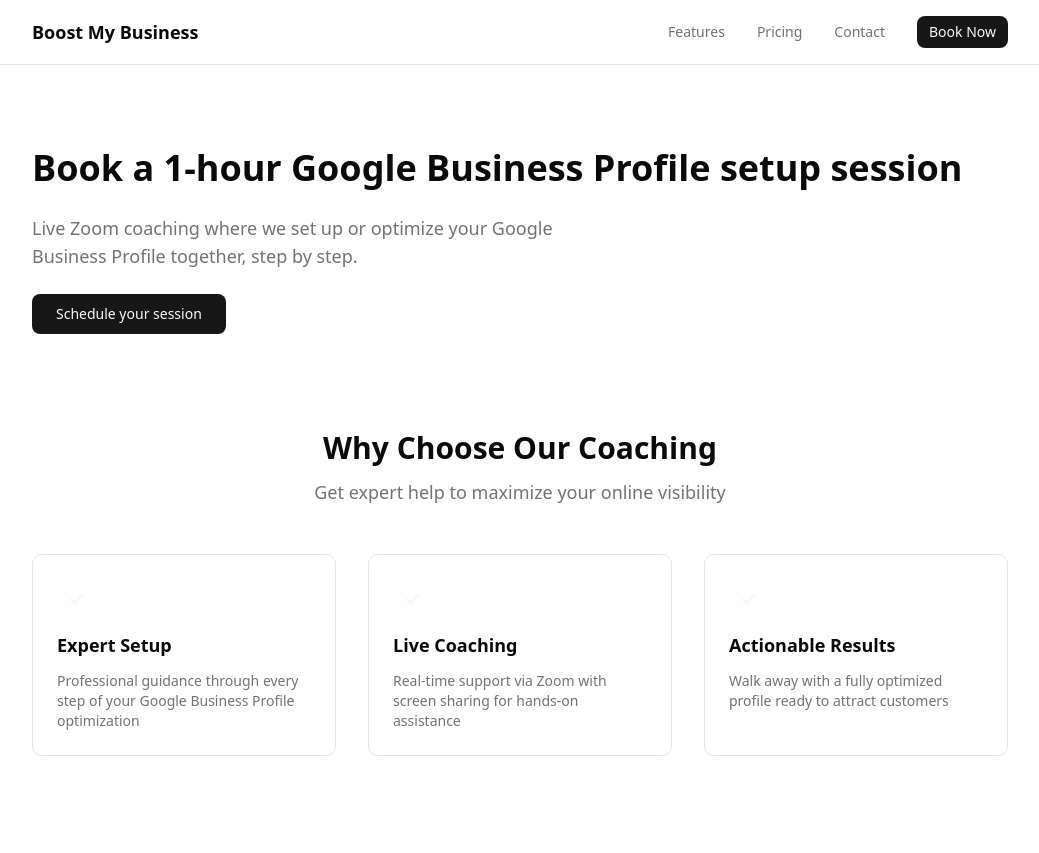
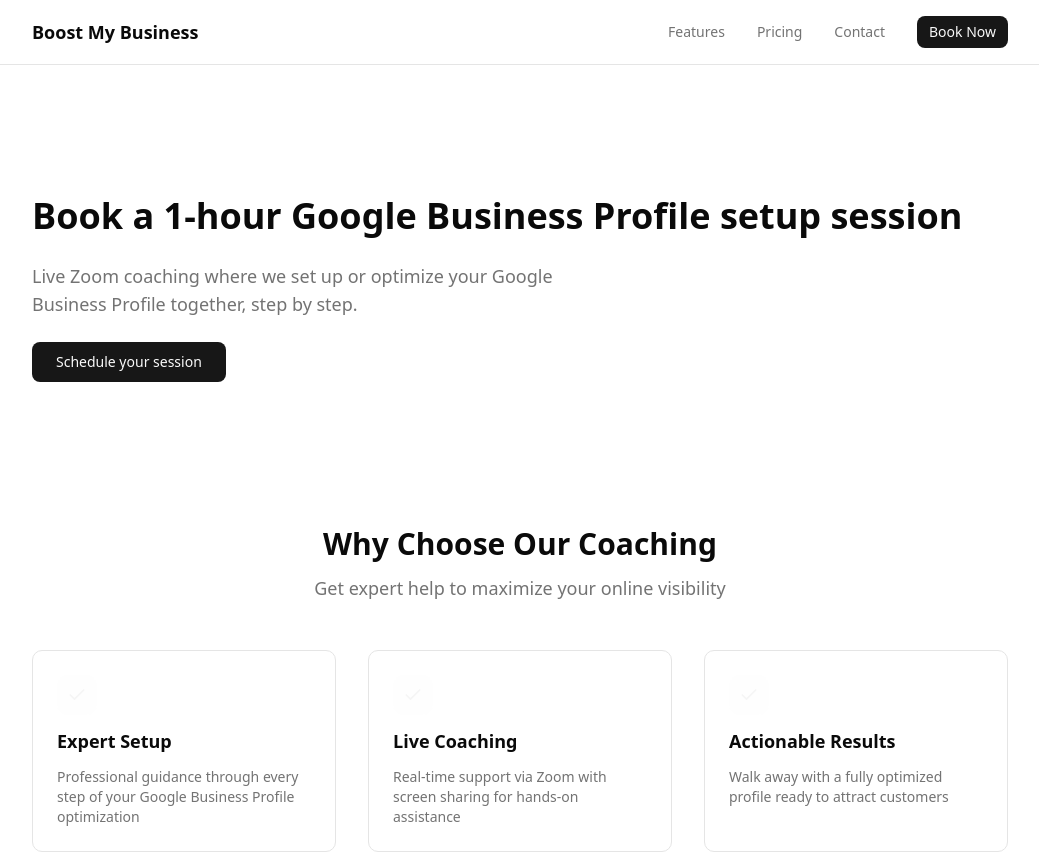
Before and after one commit to AC-repo/Boost-My-Business, a Next.js app in the folder boost-my-business/: page / in a window 1280 px wide. Shown: the top 853 px of the page, without its empty margins (120-1159 px from the left). Built offline with nearby package versions, Linux system fonts and the light colour scheme.

Commit message:
Replace CTAButton with Button for scheduling

```diff
--- a/boost-my-business/components/Hero.tsx
+++ b/boost-my-business/components/Hero.tsx
@@ -1,8 +1,18 @@
-import { CTAButton } from "@/components/CTAButton"
+// components/Hero.tsx
+'use client'
+
+import { Button } from '@/components/ui/button'
 
 export function Hero() {
+  const handleSchedule = () => {
+    const pricingSection = document.getElementById('pricing')
+    if (pricingSection) {
+      pricingSection.scrollIntoView({ behavior: 'smooth' })
+    }
+  }
+
   return (
-    <section className="space-y-6">
+    <section id="hero" className="space-y-6 py-12">
       <h1 className="text-4xl font-bold leading-tight">
         Book a 1-hour Google Business Profile setup session
       </h1>
@@ -12,7 +22,9 @@
         Profile together, step by step.
       </p>
 
-      <CTAButton />
+      <Button size="lg" onClick={handleSchedule}>
+        Schedule your session
+      </Button>
     </section>
   )
 }
```
